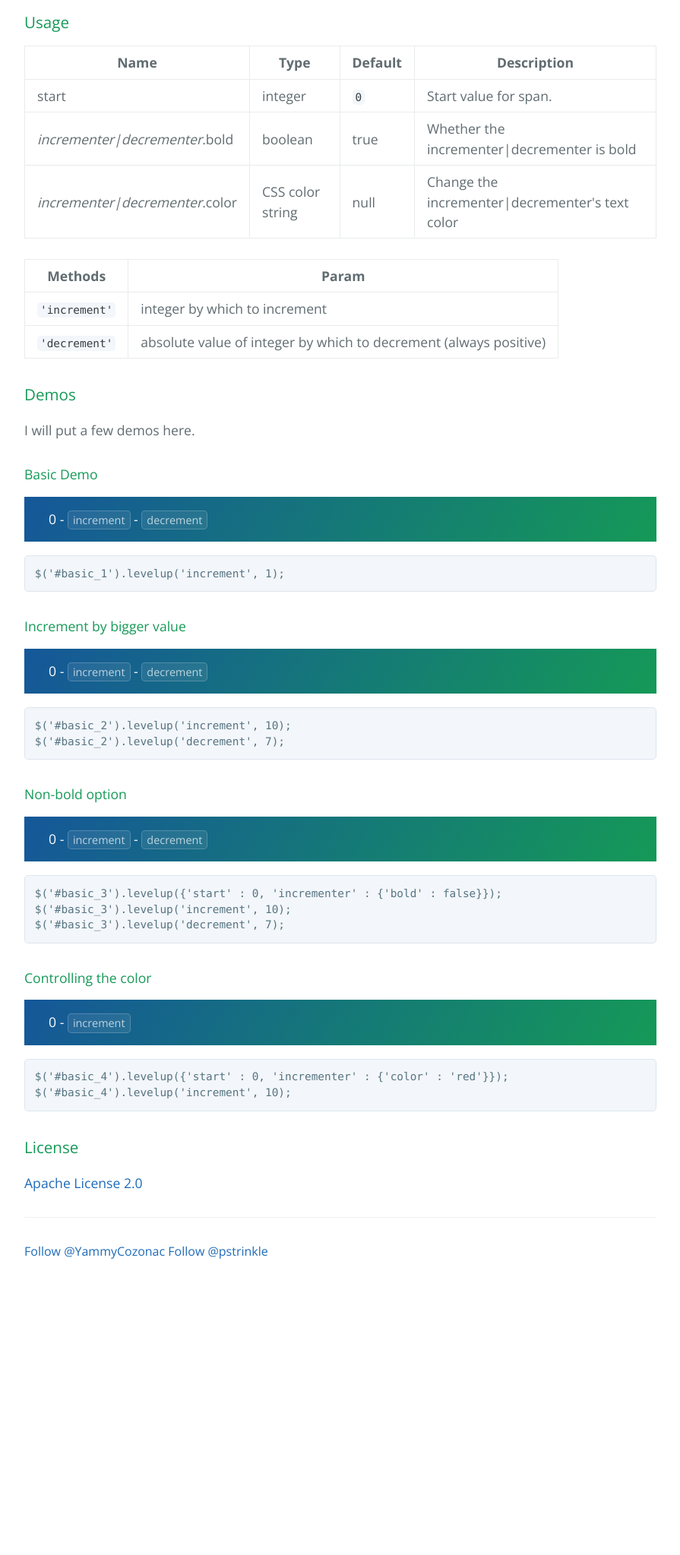
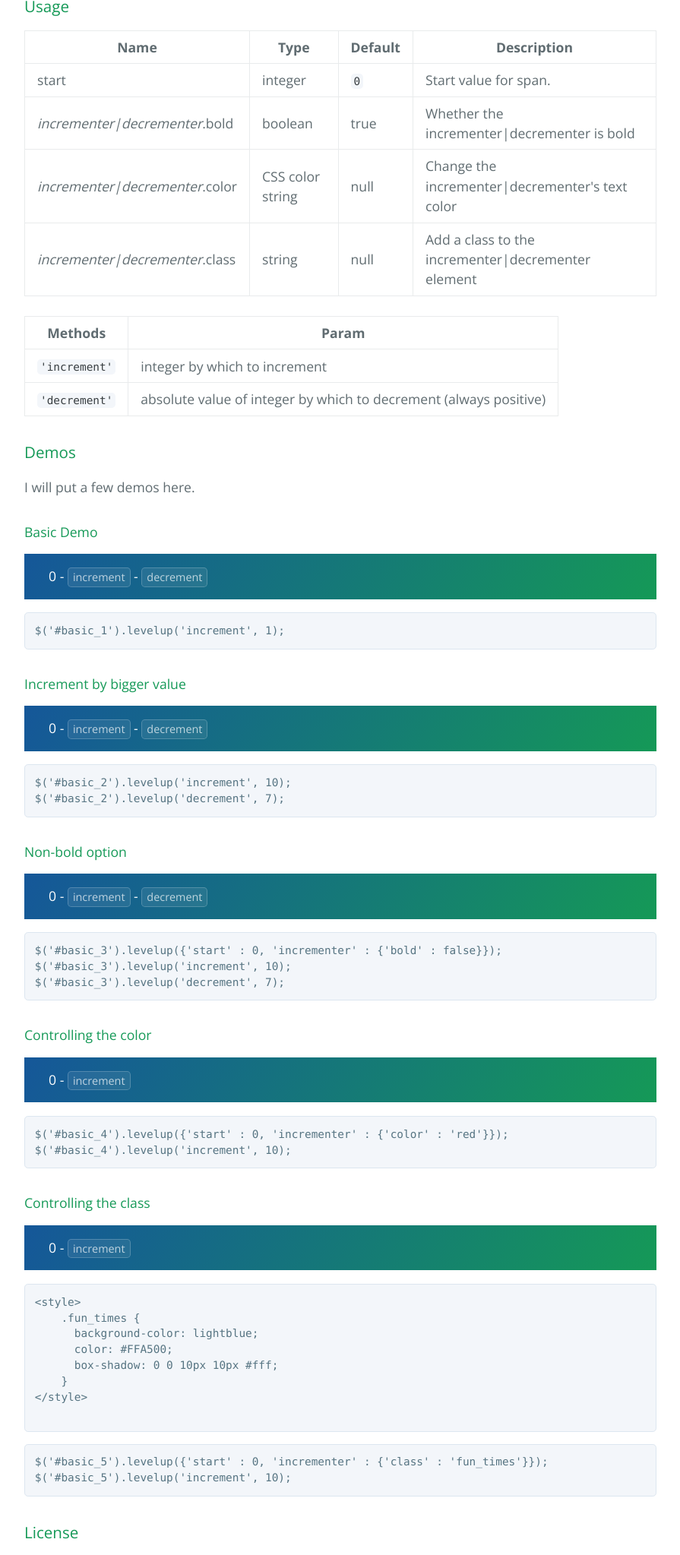
Before and after one commit to pstrinkle/jquery-levelup, a plain HTML site: page index.html in a window 1280 px wide. Shown: the part 1083-3130 px from the top of the page at 76% size, without its empty margins (192-1087 px from the left). Before the commit the page ends 2774 px from the top, so only its background shows below. Drawn offline with nearby package versions, Linux system fonts and the light colour scheme.

Commit message:
closes #3

```diff
--- a/index.html
+++ b/index.html
@@ -17,6 +17,13 @@
     <script src="levelup.js"></script>
 
     <script src="https://cdn.rawgit.com/google/code-prettify/master/loader/run_prettify.js"></script>
+    <style>
+    .fun_times {
+      background-color: lightblue;
+      color: #FFA500;
+      box-shadow: 0 0 10px 10px #fff;
+    }
+    </style>
   </head>
   <body>
     <section class="page-header">
@@ -41,7 +48,6 @@
 
 &lt;script&gt;
     var $tc = $('#the_cnt');
-
     $tc.levelup({'start' : 0});
 
     $('#incrementBtn').on('click', function(event) {
@@ -84,6 +90,12 @@
             <td>CSS color string</td>
             <td>null</td>
             <td>Change the incrementer|decrementer's text color</td>
+          </tr>
+          <tr>
+            <td><i>incrementer|decrementer</i>.class</td>
+            <td>string</td>
+            <td>null</td>
+            <td>Add a class to the incrementer|decrementer element</td>
           </tr>
         </tbody>
       </table>
@@ -176,7 +188,7 @@ $('#basic_3').levelup('decrement', 7);</pre>
       <script>
           $(function() {
               $('#basic_3').levelup({'start' : 0,
-            	                     'incrementer' : {'bold' : false}});
+                                     'incrementer' : {'bold' : false}});
 
               $('#incrementBtn_3').on('click', function(event) {
                   $('#basic_3').levelup('increment', 10);
@@ -212,6 +224,38 @@ $('#basic_4').levelup('increment', 10);
           });
       </script>
 
+      <h4>Controlling the class</h4>
+      <div class="btn-area">
+        <p>
+          <span id='basic_5'></span> -
+          <button id='incrementBtn_5' class="btn2">increment</button>
+        </p>
+      </div>
+      <pre class="prettyprint lang-css">
+&lt;style&gt;
+    .fun_times {
+      background-color: lightblue;
+      color: #FFA500;
+      box-shadow: 0 0 10px 10px #fff;
+    }
+&lt;/style&gt;
+      </pre>
+      <pre class="prettyprint lang-js">
+$('#basic_5').levelup({'start' : 0, 'incrementer' : {'class' : 'fun_times'}});
+$('#basic_5').levelup('increment', 10);
+</pre>
+      <script>
+          $(function() {
+              $('#basic_5').levelup({'start' : 0,
+                                     'incrementer' : {'class' : 'fun_times'}});
+
+              $('#incrementBtn_5').on('click', function(event) {
+                  $('#basic_5').levelup('increment', 10);
+                  $(this).blur();
+              });
+          });
+      </script>
+
       <h3>License</h3>
       <p><a href="http://www.apache.org/licenses/LICENSE-2.0">Apache License 2.0</a></p>
 
--- a/levelup.js
+++ b/levelup.js
@@ -27,11 +27,13 @@
         incrementer : {
             bold: true,
             color: null,
+            class: null,
         },
 
         decrementer : {
             bold: true,
             color: null,
+            class: null,
         },
 
         //----------------------- protected properties and methods -------------
@@ -130,6 +132,9 @@
                 var nt = p.top - h;
                 var s = getStyle(nt, nl, instance.incrementer);
                 var $x = $('<span>', {text: "+" + update, style: s});
+                if (instance.incrementer.class) {
+                    $x.addClass(instance.incrementer.class);
+                }
             } else {
                 /*
                  * They have the same height, so just position it at the same
@@ -138,6 +143,9 @@
                 var nt = p.top;
                 var s = getStyle(nt, nl, instance.decrementer);
                 var $x = $('<span>', {text: update, style: s});
+                if (instance.decrementer.class) {
+                    $x.addClass(instance.decrementer.class);
+                }
             }
 
             // width is 0 until it's rendered.
```
Also changed, not shown: README.md.
